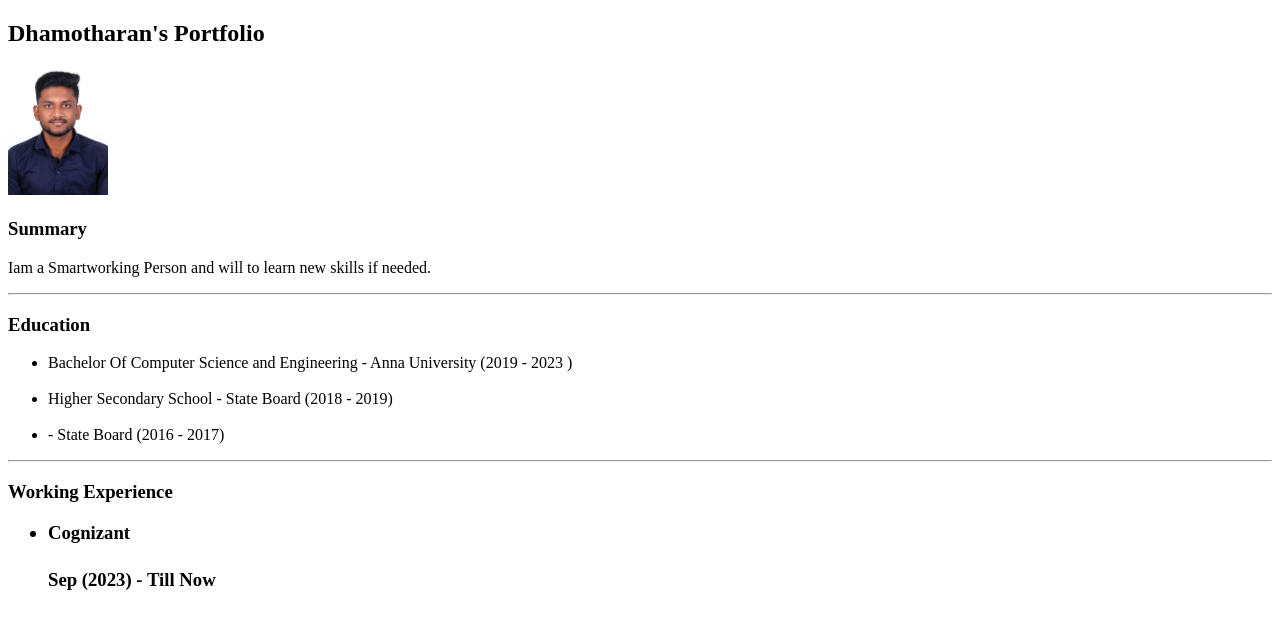
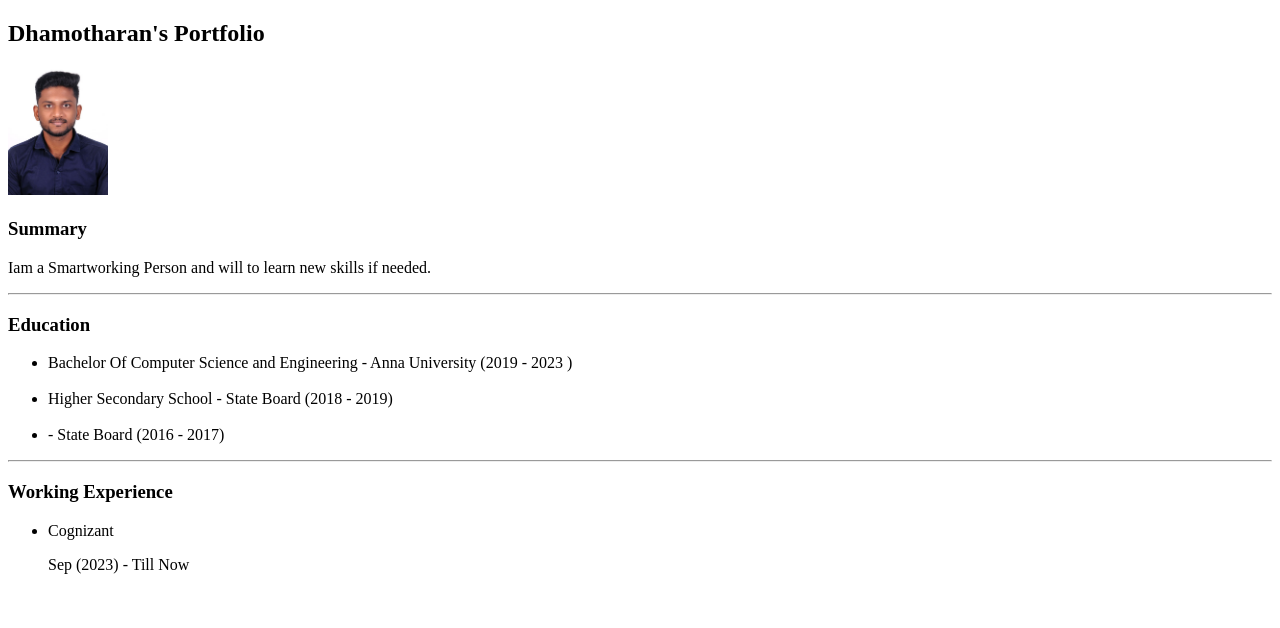
Before and after one commit to DhamotharanAS/Dhamo-s-Portfolio, a plain HTML site: page index.html in a window 1280 px wide. Drawn offline with Linux system fonts and the light colour scheme.

Commit message:
Update index.html

```diff
--- a/index.html
+++ b/index.html
@@ -35,13 +35,14 @@
     <hr/>
     <h3>
         Working Experience
+    </h3>
         <ul>
             <li>
                 Cognizant
-                <h4>
+
                 <p>
                     Sep (2023) - Till Now
-                </p></h4>
+                </p>
             </li>
         </ul>
     </h3>
```
